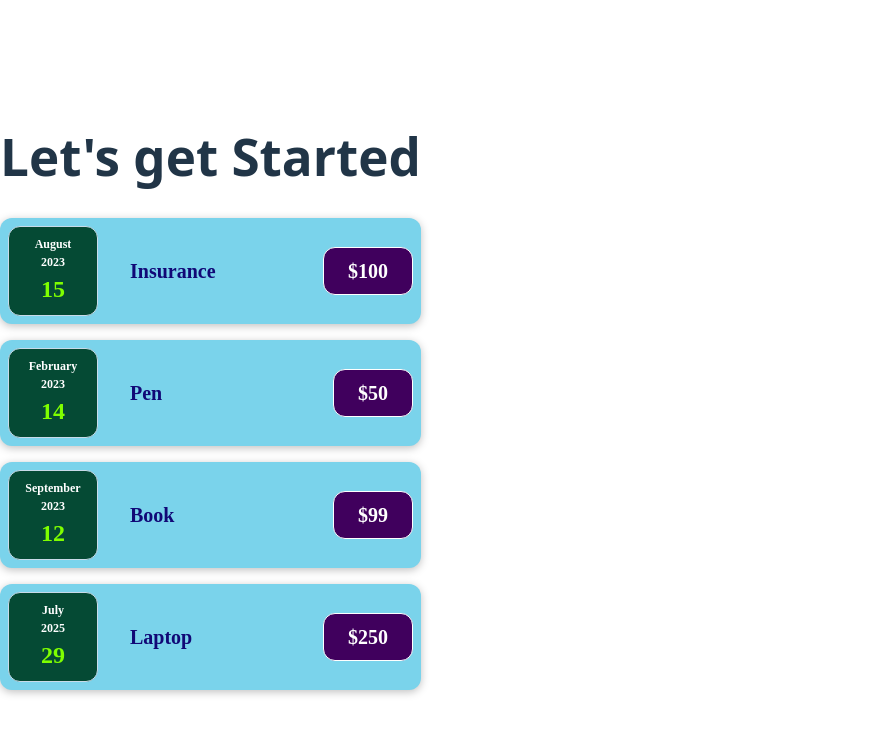
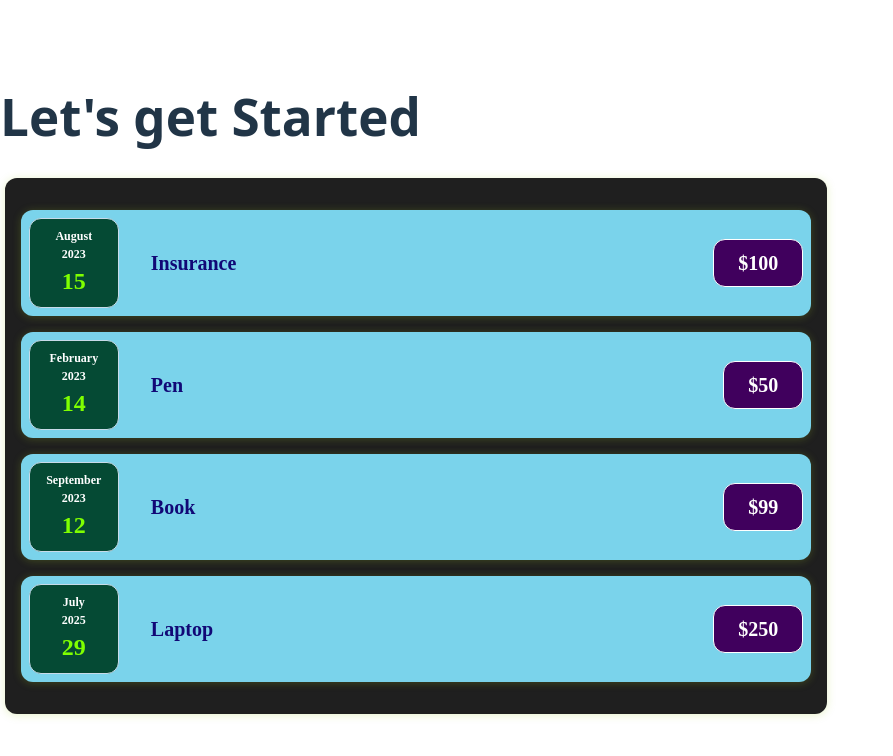
Before and after one commit to Saurabh-yadav07/React-project1, a React (Vite) app: page / in a window 1280 px wide. Shown: the top 756 px of the page, without its empty margins (0-893 px from the left). Built offline with nearby package versions, Linux system fonts and the light colour scheme.

Commit message:
made and used a wrapper component named Card

```diff
--- /dev/null
+++ b/src/custom components/Card.css
@@ -0,0 +1,4 @@
+.card {
+  border-radius: 12px;
+  box-shadow: 0 1px 8px rgba(159, 200, 34, 0.25);
+}
--- /dev/null
+++ b/src/custom components/Card.jsx
@@ -0,0 +1,9 @@
+import "./Card.css";
+function Card(props) {
+  const classes = "card" + " " + props.className;
+  return (
+
+    <div className={classes}>{props.children}</div>
+  )
+}
+export default Card;
--- a/src/custom components/ExpenseItem.css
+++ b/src/custom components/ExpenseItem.css
@@ -2,10 +2,8 @@
   display: flex;
   justify-content: space-between;
   align-items: center;
-  box-shadow: 0 2px 8px rgba(0, 0, 0, 0.25);
   padding: 0.5rem;
   margin: 1rem 0;
-  border-radius: 12px;
   background-color: #7ad3eb;
   font-family: cursive;
   font-weight: bolder;
--- a/src/custom components/ExpenseItem.jsx
+++ b/src/custom components/ExpenseItem.jsx
@@ -1,17 +1,16 @@
-
 import "./ExpenseItem.css";
 import ExpenseDate from "./ExpenseDate";
+import Card from "./Card";
 function ExpenseItem(props) {
-
   return (
-    <div className="expense-item">
-        <ExpenseDate date={props.date}/>
+    <Card className="expense-item">
+      <ExpenseDate date={props.date} />
       <div className="expense-item__location">{props.location}</div>
       <div className="expense-item__description">
         <h2>{props.title}</h2>
         <div className="expense-item__price">${props.price}</div>
       </div>
-    </div>
+    </Card>
   );
 }
 
--- a/src/custom components/Expenses.css
+++ b/src/custom components/Expenses.css
@@ -4,6 +4,4 @@
   margin: 2rem auto;
   width: 50rem;
   max-width: 95%;
-  border-radius: 12px;
-  box-shadow: 0 1px 8px rgba(0, 0, 0, 0.25);
 }
--- a/src/custom components/Expenses.jsx
+++ b/src/custom components/Expenses.jsx
@@ -1,18 +1,19 @@
-import "./Expenses.css";
 import ExpenseItem from "./ExpenseItem";
+import Card from './Card';
+import './Expenses.css'
 function Expenses(props) {
-
   return (
-    props.expenses.map((expense) => {
-      return (
-        <ExpenseItem
-          key={expense.id}
-          date={expense.date}
-          title={expense.title}
-          price={expense.price}
-          ></ExpenseItem>
-      );
-    })
+    <Card className="expenses">
+      {props.expenses.map((expense) => {
+        return (
+          <ExpenseItem
+            id={expense.id}
+            title={expense.title}
+            date={expense.date}
+            price={expense.price}/>
+        )
+      })}
+    </Card>
   )
 }
 export default Expenses;
```
